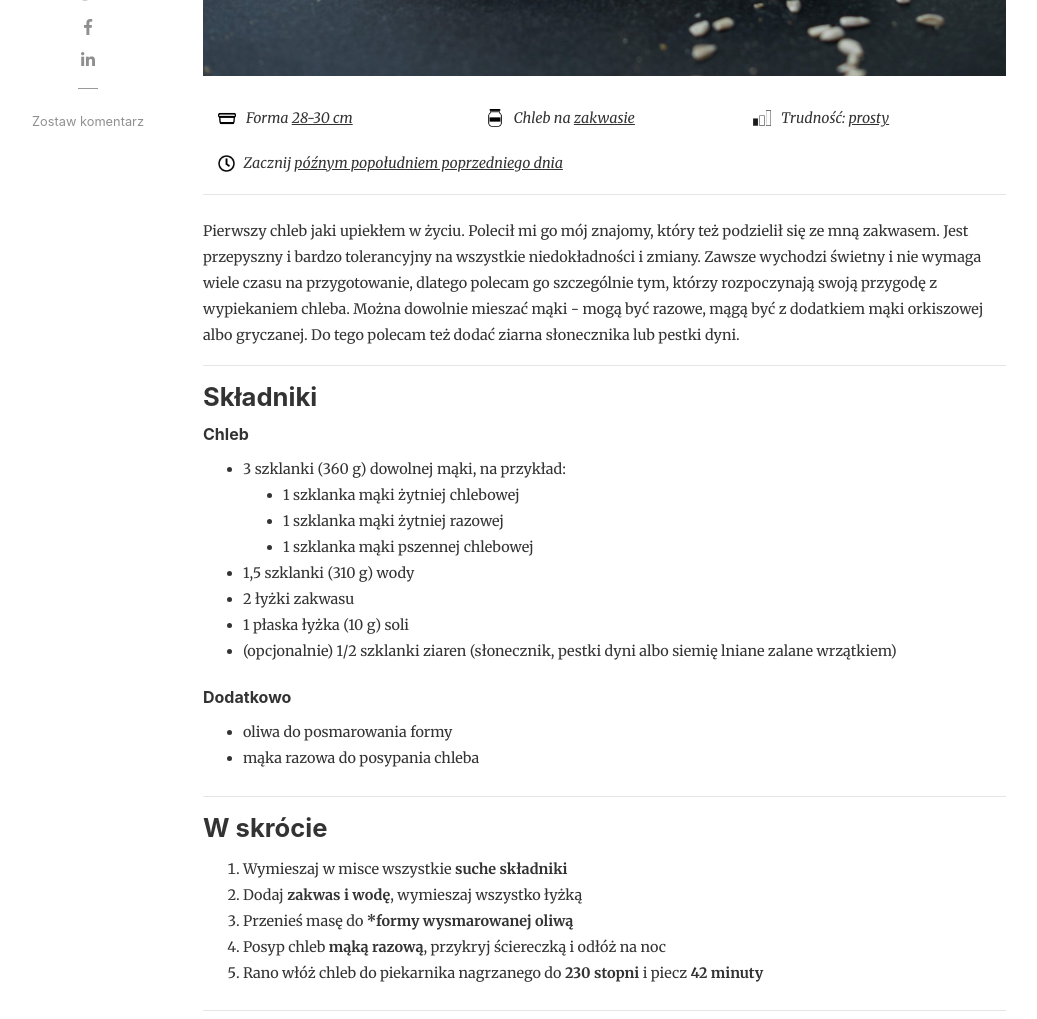
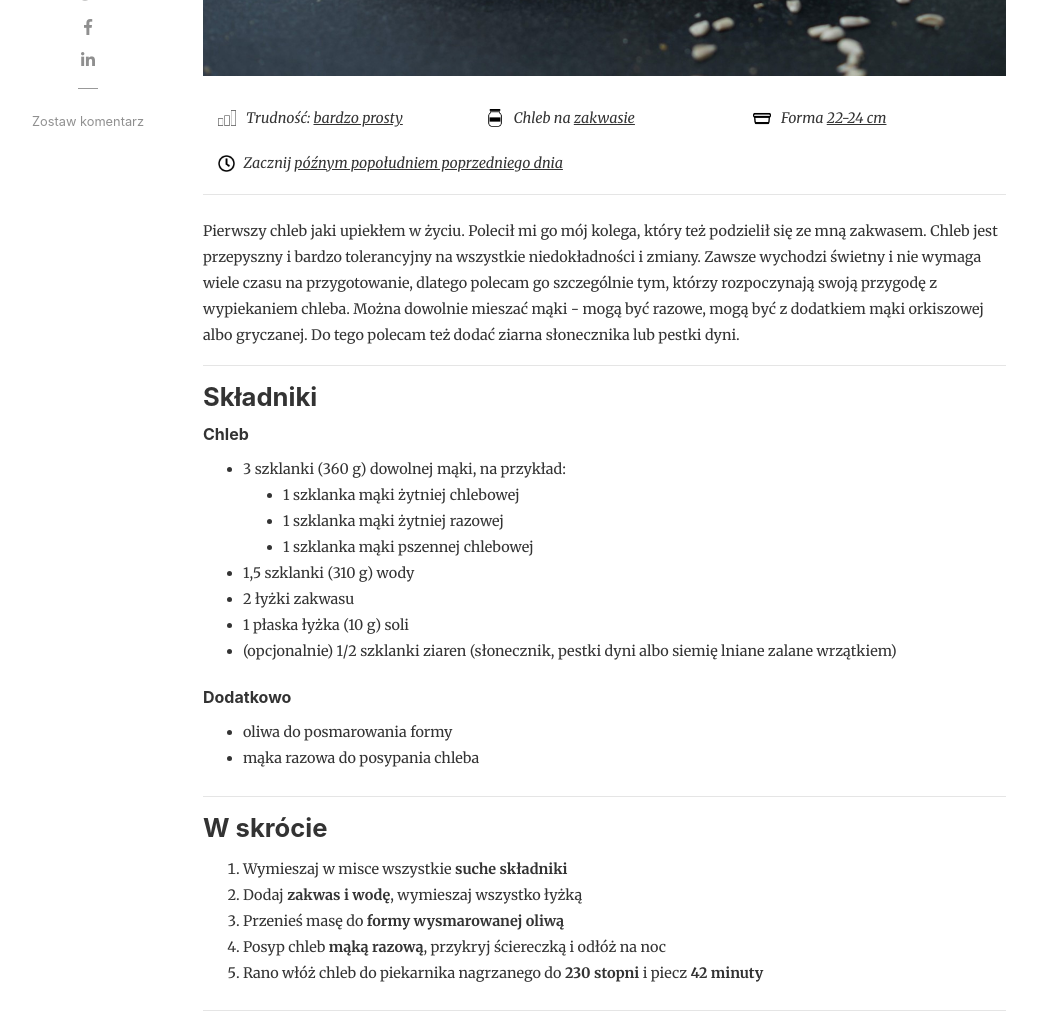
Before and after one commit to leszko/chlebyrolfa.github.io, a Jekyll site: the page built from _posts/2020-05-11-chleb-podstawowy.md, in a window 1280 px wide and 1400 px high, scrolled down 475 px. Shown: the part 151-1170 px from the top of the window, without its empty margins (82-1119 px from the left). Built offline with Jekyll 4.4.1, drawn with Linux system fonts in a browser that asks for light colours; nearby versions of some CDN libraries; comment, search, counter and statistics services are not loaded; some of the changed text lies outside the part shown.

Commit message:
Add icons as generic

```diff
--- a/_layouts/post.html
+++ b/_layouts/post.html
@@ -81,13 +81,25 @@ locale: pl_PL
                 <div class="container">
                     <div class="row">
                       <div class="col-md pt-1">
-                        <span class="intro-icon"><img src="/assets/images/baking-pan.png"><i>Forma <u>28-30 cm</u></i></span>
+                        {% if page.tags contains "trudnosc-bardzo-prosty" %}
+                            <span class="intro-icon"><img src="/assets/images/difficulty-1.png"><i>Trudność: <u>bardzo prosty</u></i></span>
+                        {% elsif page.tags contains "trudnosc-prosty" %}
+                            <span class="intro-icon"><img src="/assets/images/difficulty-2.png"><i>Trudność: <u>prosty</u></i></span>
+                        {% elsif page.tags contains "trudnosc-sredni" %}
+                            <span class="intro-icon"><img src="/assets/images/difficulty-3.png"><i>Trudność: <u>średni</u></i></span>
+                        {% elsif page.tags contains "trudnosc-trudny" %}
+                            <span class="intro-icon"><img src="/assets/images/difficulty-4.png"><i>Trudność: <u>trudny</u></i></span>
+                        {% endif %}
                       </div>
                       <div class="col-md pt-1">
-                        <span class="intro-icon"><img src="/assets/images/sourdough.png"><i>Chleb na <u>zakwasie</u></i></span>
+                        {% if page.tags contains "zakwas" %}
+                            <span class="intro-icon"><img src="/assets/images/sourdough.png"><i>Chleb na <u>zakwasie</u></i></span>
+                        {% endif %}
                       </div>
                       <div class="col-md pt-1">
-                        <span class="intro-icon"><img src="/assets/images/difficulty-2.png"><i>Trudność: <u>prosty</u></i></span>
+                        {% if page.baking-pan %}
+                            <span class="intro-icon"><img src="/assets/images/baking-pan.png"><i>Forma <u>{{page.baking-pan}}</u></i></span>
+                        {% endif %}
                       </div>
                     </div>
                     <div class="row">
--- a/_posts/2020-05-11-chleb-podstawowy.md
+++ b/_posts/2020-05-11-chleb-podstawowy.md
@@ -3,12 +3,15 @@ layout: post
 image:  assets/images/blog/2020-05-11-chleb-podstawowy/chleb-podstawowy.jpg
 title: Chleb podstawowy
 description: "Przepis na prosty chleb na zakwasie. Miąższ idealny, pachnący, skórka wypieczona i chrupiąca. Polecam wszystkim, którzy zaczynają swoją przygodę z wypiekaniem chleba. Najlepszy z najlepszych składników: mąka żytnia, woda, sól i wyhodowany samodzielnie zakwas"
+tags: na-poczatek zakwas trudnosc-bardzo-prosty
+categories: chleby
+baking-pan: "22-24 cm"
 when-to-start: późnym popołudniem poprzedniego dnia
 ---
 
 -----
 
-Pierwszy chleb jaki upiekłem w życiu. Polecił mi go mój znajomy, który też podzielił się ze mną zakwasem. Jest przepyszny i bardzo tolerancyjny na wszystkie niedokładności i zmiany. Zawsze wychodzi świetny i nie wymaga wiele czasu na przygotowanie, dlatego polecam go szczególnie tym, którzy rozpoczynają swoją przygodę z wypiekaniem chleba. Można dowolnie mieszać mąki - mogą być razowe, mągą być z dodatkiem mąki orkiszowej albo gryczanej. Do tego polecam też dodać ziarna słonecznika lub pestki dyni.
+Pierwszy chleb jaki upiekłem w życiu. Polecił mi go mój kolega, który też podzielił się ze mną zakwasem. Chleb jest przepyszny i bardzo tolerancyjny na wszystkie niedokładności i zmiany. Zawsze wychodzi świetny i nie wymaga wiele czasu na przygotowanie, dlatego polecam go szczególnie tym, którzy rozpoczynają swoją przygodę z wypiekaniem chleba. Można dowolnie mieszać mąki - mogą być razowe, mogą być z dodatkiem mąki orkiszowej albo gryczanej. Do tego polecam też dodać ziarna słonecznika lub pestki dyni.
 
 -----
 
@@ -36,7 +39,7 @@ Pierwszy chleb jaki upiekłem w życiu. Polecił mi go mój znajomy, który też
 
 1. Wymieszaj w misce wszystkie **suche składniki**
 2. Dodaj **zakwas i wodę**, wymieszaj wszystko łyżką
-3. Przenieś masę do ***formy wysmarowanej oliwą**
+3. Przenieś masę do **formy wysmarowanej oliwą**
 4. Posyp chleb **mąką razową**, przykryj ściereczką i odłóż na noc
 5. Rano włóż chleb do piekarnika nagrzanego do **230 stopni** i piecz **42 minuty**
 
```
Also changed, not shown: _includes/postbox.html (+16 -4 lines).
